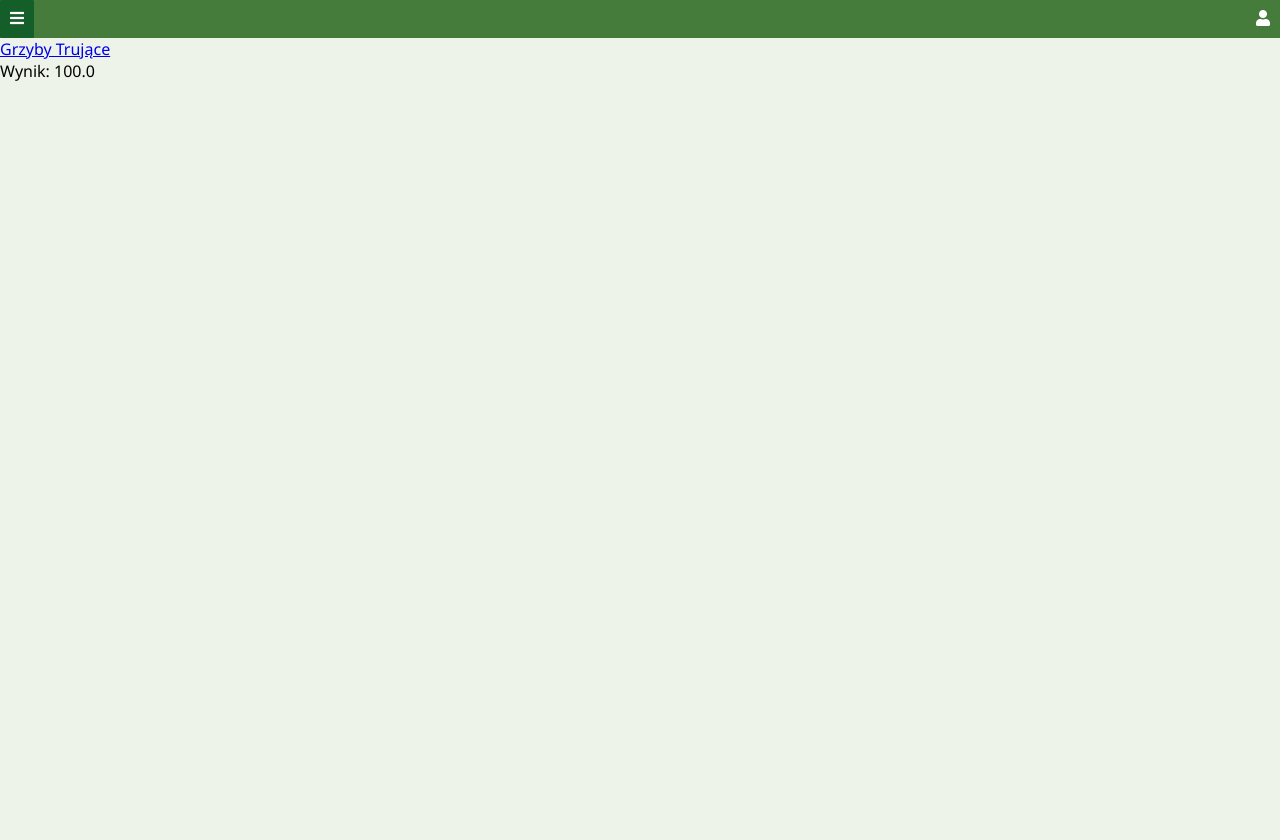
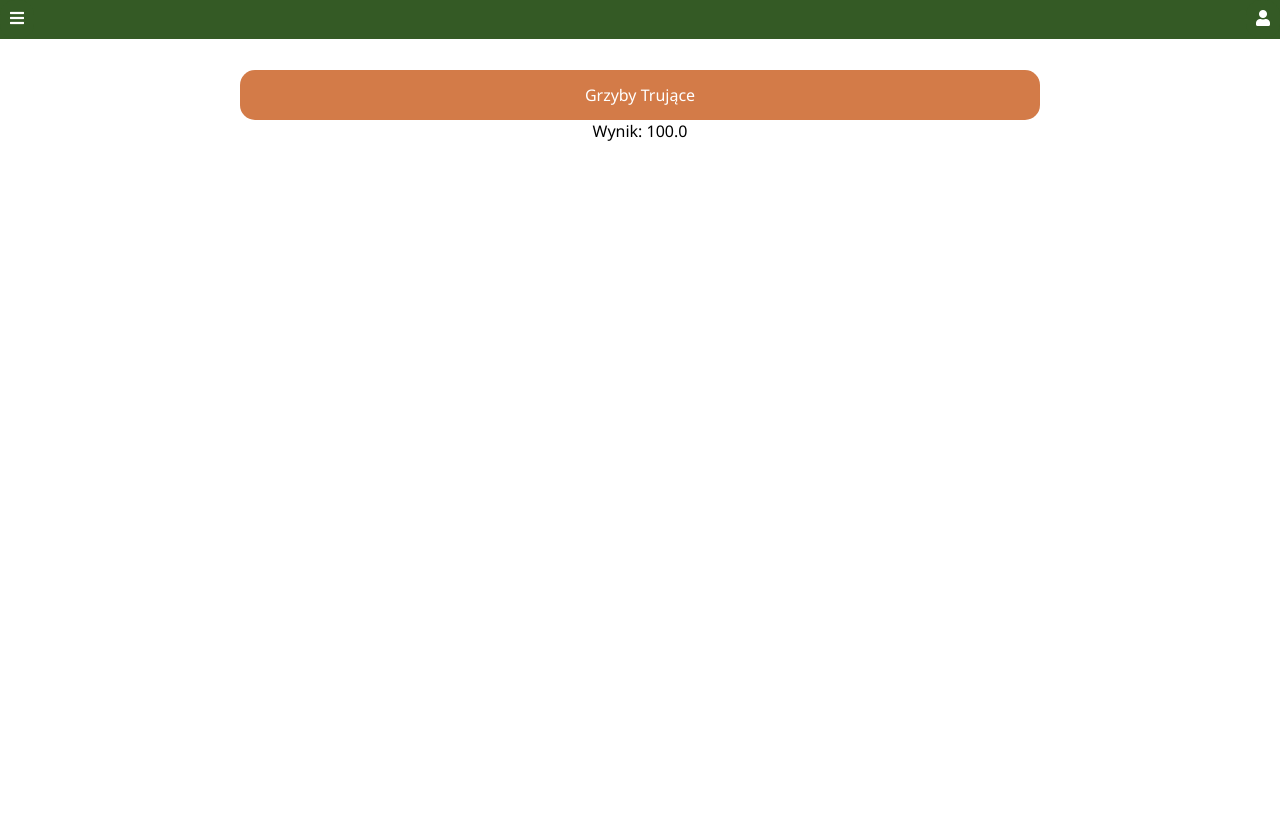
Before and after one commit to P1X2/Mashroom_identification_app, a Django app: page /courses/ in a window 1280 px wide. Before the commit the page ends 81 px from the top, so only its background shows below. Run offline with Django 5.2, Linux system fonts and the light colour scheme; a user stored in the database is signed in; data comes from the database, SQL or seed files in the repository.

Commit message:
edited navbar, courses

```diff
--- a/base/templates/base/courses.html
+++ b/base/templates/base/courses.html
@@ -1,19 +1,19 @@
 {% extends 'main.html' %} {% block content %} {% if user.is_authenticated %}
 <div id="coursesContainer">
+  <div class="courses-element">
   {% for course in courses %}
-  <div>
     <a href="{% url 'course_theory' course.id %}">{{ course.name }}</a>
     {% for score in scores %} {% if score.course.id == course.id %}
     <div>Wynik: {{ score.score }}</div>
     {% endif %}{% endfor %}
+  {% endfor %}
   </div>
-  {% endfor %}
 </div>
 {% else %}
 
 <div id="coursesContainer">
   {% for course in courses %}
-  <div>
+  <div class="courses-element">
     <a href="{% url 'course_theory' course.id %}">{{ course.name }}</a>
   </div>
   {% endfor %}
--- a/static/scripts/script.js
+++ b/static/scripts/script.js
@@ -24,18 +24,28 @@ function previousImage() {
   imageElement.src = images[currentImageIndex];
 }
 
-function changeTab(selector_side) {
+function changeTab(selector_side, icon_id) {
   const selector = "." + selector_side + " .dropdown-content";
+
   var tab = document.querySelector(selector);
+  var menu_icon = document.getElementById("menuIcon")
+  var user_icon = document.getElementById("userIcon")
 
-  // var rootStyles = window.getComputedStyle(document.documentElement);
-  // var secondaryColor = rootStyles.getPropertyValue("--secondary-color");
-  // var primaryColor = rootStyles.getPropertyValue("--primary-color");
+  if (icon_id == "fa-bars") {
+    var icon = menu_icon;
+  }
+  else {
+    var icon = user_icon;
+  }
 
   if (tab.style.display === "none") {
     tab.style.display = "block";
+    icon.classList.remove(icon_id);
+    icon.classList.add('fa-times');
   } else {
     tab.style.display = "none";
+    icon.classList.remove("fa-times");
+    icon.classList.add(icon_id);
   }
 }
 
--- a/static/styles/style.css
+++ b/static/styles/style.css
@@ -1,10 +1,23 @@
 :root {
-  --primary-color: #467c3b;
+  /* --primary-color: #467c3b;
   --secondary-color: #135e29;
   --third-color: #105023;
   --fourth-color: #d7dfd1;
   --background-color: #edf3e8;
+  --login-color: rgb(255, 255, 255); */
+  --primary-color: #345a25;
+  --secondary-color: #29381b;
+  --third-color: #000000;
+  --fourth-color: #d7dfd1;
+  --background-color: #dddfdc;
   --login-color: rgb(255, 255, 255);
+  --courses-color: rgb(255, 255, 255);
+  --courses-element-color: rgb(211, 123, 72);
+  --abc-element-color: rgb(35, 175, 110);
+  --mushrooms-element-color: rgb(243, 199, 1);
+
+
+
 }
 
 .white {
@@ -146,12 +159,16 @@
 /* NAVBAR */
 #navbarContainer {
   background-color: var(--primary-color);
+  border-bottom: solid 1px;
+  border-color: white;
+  /* border-bottom-left-radius: 25px;
+  border-bottom-right-radius: 25px; */
   display: flex;
   justify-content: space-between;
   grid-template-columns: 1fr 1fr;
   grid-gap: 50%;
   flex-wrap: wrap;
-
+  padding: auto;
   place-items: center;
   width: 100%;
   justify-items: center;
@@ -169,7 +186,7 @@
 #navbarLeftContainer {
   display: flex;
   justify-content: center;
-  background-color: #4caf50;
+  /* background-color: #4caf50; */
 }
 
 #navbarRightContainer {
@@ -189,6 +206,9 @@
   padding: 10px;
   font-size: 16px;
   border: none;
+  border-bottom: solid 0.5px;
+  border-radius: 15px;
+  border-color: var(--primary-color);
   cursor: pointer;
 }
 
@@ -583,6 +614,65 @@
 }
 
 .abc-element a:hover {
+  background-color: var(--secondary-color);
+}
+
+/* ABC1 */
+.abc1-container {
+  display: flex;
+  flex-direction: column;
+  background-color: #a0ccad;
+  min-height: 100vh;
+  align-items: center;
+}
+
+.abc1-container img {
+  width: 80%;
+  max-width: 700px
+  /* margin: ; */
+}
+
+/* COURSES */
+#coursesContainer {
+  display: flex;
+  flex-direction: column;
+  width: 100%;
+  height: 100%;
+  /* justify-content: center; */
+  /* justify-items: center; */
+  align-items: center;
+  background-color: var(--courses-color);
+  min-height: 100vh;
+}
+
+.courses-element {
+  margin-top: 20px;
+  display: flex;
+  flex-direction: column;
+  justify-content: center;
+  justify-items: center;
+  align-items: center;
+  width: 100%;
+  /* background-color: #135e29; */
+}
+
+.courses-element a {
+  display: flex;
+  background-color: var(--courses-element-color);
+  border: solid 0px;
+  border-radius: 15px;
+  margin: 10px 0px 0px 0px;
+  width: 80%;
+  max-width: 800px;
+  justify-content: center;
+  justify-items: center;
+  align-items: center;
+  height: 50px;
+  color: white;
+  text-decoration: none;
+}
+
+.courses-element a:hover {
   background-color: var(--secondary-color);
 }
 
--- a/templates/navbar.html
+++ b/templates/navbar.html
@@ -6,8 +6,8 @@
 <div id="navbarContainer">
   <div id="navbarLeftContainer">
     <div class="dropdown-left">
-      <button class="dropbtn" onclick="changeTab('dropdown-left')">
-        <i class="fas fa-bars white"></i>
+      <button class="dropbtn" onclick="changeTab('dropdown-left', 'fa-bars')">
+        <i id="menuIcon" class="fas fa-bars white"></i>
       </button>
       <div class="dropdown-content dropdown-left">
         <a href="{% url 'home' %}" class="navbarTextContainer">Identyfikacja</a>
@@ -23,8 +23,8 @@
 
   <div id="navbarRightContainer">
     <div class="dropdown-right">
-      <button class="dropbtn" onclick="changeTab('dropdown-right')">
-        <i class="fas fa-user white"></i>
+      <button class="dropbtn" onclick="changeTab('dropdown-right', 'fa-user')">
+        <i id="userIcon" class="fas fa-user white"></i>
       </button>
       <div class="dropdown-content dropdown-right">
         {% if user.is_authenticated %}
```
Also changed, not shown: other parts of static/styles/style.css (+22 -11 lines), base/templates/base/abc/abc_1.html (+6 -4 lines).
